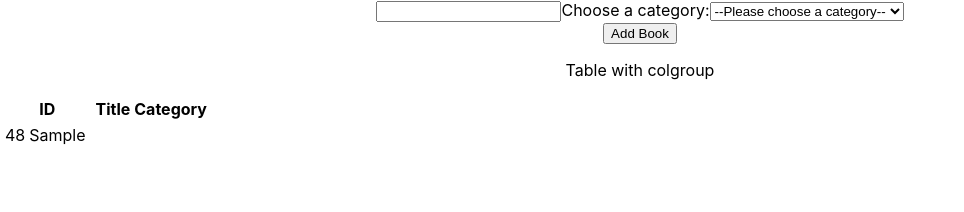
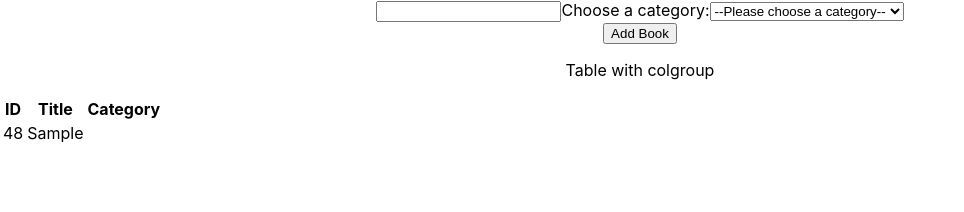
Before and after one commit to blackpintz/Bookstore, a React (Create React App) app: page / in a window 1280 px wide. Both pictures are taken after typing "Sample" into the empty fields and a click on the button "Add Book". Shown: the top 212 px of the page, without its empty margins (0-964 px from the left). Built offline with nearby package versions, Linux system fonts and the light colour scheme.

Commit message:
validated the book prop as an object instead of a string.

```diff
--- a/src/components/Book.js
+++ b/src/components/Book.js
@@ -2,13 +2,11 @@ import React from 'react';
 import PropTypes from 'prop-types';
 
 const Book = ({ id, title, category }) => (
-  <div>
-    <tr>
-      <td>{id}</td>
-      <td>{title}</td>
-      <td>{category}</td>
-    </tr>
-  </div>
+  <tr>
+    <td>{id}</td>
+    <td>{title}</td>
+    <td>{category}</td>
+  </tr>
 );
 
 Book.propTypes = {
--- a/src/containers/BooksList.js
+++ b/src/containers/BooksList.js
@@ -28,7 +28,7 @@ const mapStateToProps = state => ({
 });
 
 BooksList.propTypes = {
-  books: PropTypes.arrayOf(PropTypes.string),
+  books: PropTypes.arrayOf(PropTypes.object),
 };
 
 BooksList.defaultProps = {
```
Also changed, not shown: 1 other file (tests, documents, lock files or other folders).
